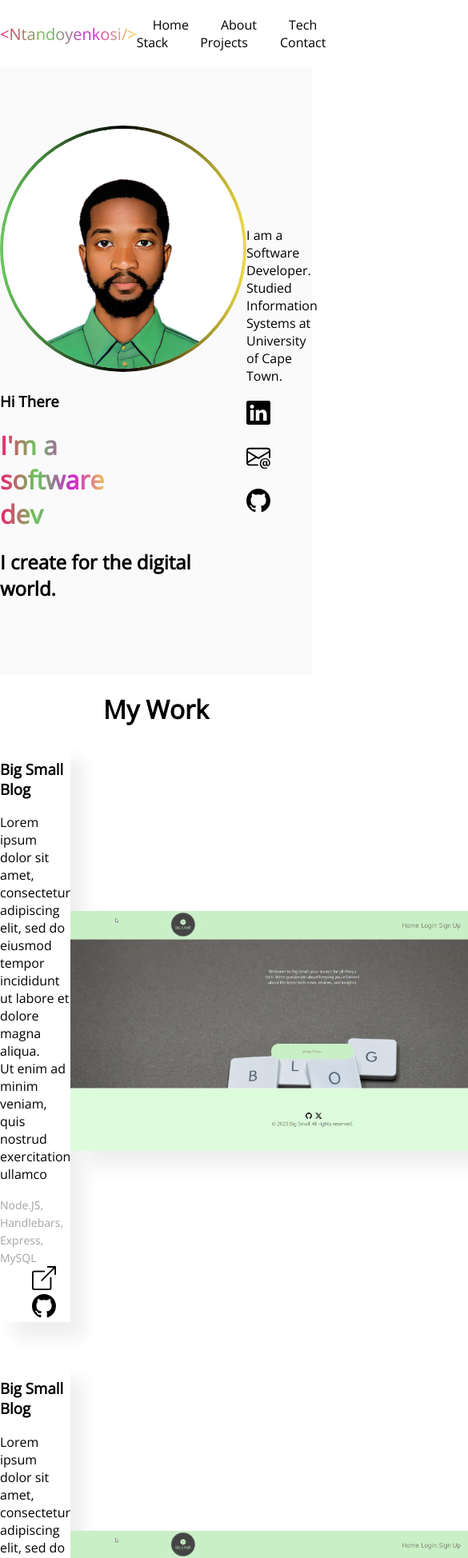
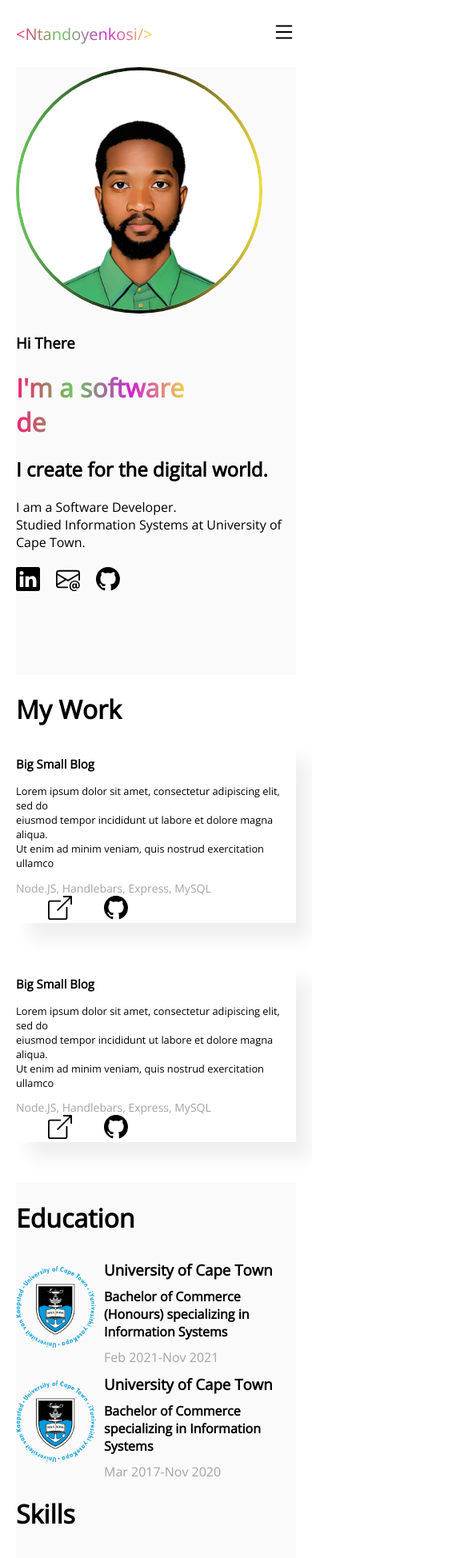
Before and after one commit to ntandoyenkosi1/portfolio, a React (Create React App) app: page / in a window 390 px wide. Shown: the top 1948 px of the page at 80% size, 585 px wide, since content can reach past the window. Built offline with nearby package versions, Linux system fonts and the light colour scheme.

Commit message:
Added responsive web design

```diff
--- a/src/App.js
+++ b/src/App.js
@@ -17,20 +17,33 @@ import HomePage from "./img/homepage.jpg"
 import Arrow from "./components/Arrow"
 import Uct from "./img/uct.png"
 import Typewriter from 'typewriter-effect/dist/core';
-import { useEffect } from "react"
+import { useEffect, useState } from "react"
+import Hamburger from "./img/Hamburger"
+import X from "./img/X"
 
 
 function App() {
-  useEffect(()=>{
+  //const [isMenu, setMenu]=useState<Boolean>(false)
+  function toggleMenu(){
+    document.querySelector('.hamburger-btn').style.display="none"
+    document.querySelector('.x-btn').style.display="inline"
+    document.querySelector('.hamburger').style.display="flex"
+  }
+  function untoggleMenu(){
+    document.querySelector('.hamburger-btn').style.display="inline"
+    document.querySelector('.x-btn').style.display="none"
+    document.querySelector('.hamburger').style.display="none"
+  }
+  useEffect(() => {
     var app = document.getElementById('typer');
 
     var typewriter = new Typewriter(app, {
       loop: false,
-      delay: 75,cursor:" "
+      delay: 75, cursor: " "
     });
 
     typewriter
-    .changeCursor(' ')
+      .changeCursor(' ')
       .typeString('I\'m Ntandoyenkosi')
       .pauseFor(300)
       .deleteChars(19)
@@ -39,12 +52,23 @@ function App() {
       .deleteChars(21)
       .typeString('Ntandoyenkosi')
       .start();
-  },[])
+  }, [])
   return (
     <div className="mouse-tracking">
       <header>
         <div>
           <span className="logo">{`<Ntandoyenkosi/>`}</span>
+        </div>
+        <div className="menu">
+          <span className="hamburger-btn" onClick={()=>toggleMenu()}><Hamburger  /></span>
+          <span className="x-btn" onClick={()=>untoggleMenu()}><X /></span>
+          <div className="hamburger">
+            <a href="/">Home</a>
+            <a href="/">About</a>
+            <a href="/">Tech Stack</a>
+            <a href="/">Projects</a>
+            <a href="/">Contact</a>
+          </div>
         </div>
         <div>
           <a href="/">Home</a>
@@ -53,6 +77,7 @@ function App() {
           <a href="/">Projects</a>
           <a href="/">Contact</a>
         </div>
+
       </header>
       <div className="landing-page">
         <div>
@@ -88,7 +113,7 @@ function App() {
               <a className="github" title="View source code" href="#" target="_blank"><GitHub /></a>
             </div>
             <div>
-              <img src={HomePage} height={300} />
+              <img src={HomePage} />
             </div>
           </div>
           <div className="project">
@@ -101,7 +126,7 @@ function App() {
               <a className="github" title="View source code" href="#" target="_blank"><GitHub /></a>
             </div>
             <div>
-              <img src={HomePage} height={300} />
+              <img src={HomePage} />
             </div>
           </div>
         </div>
@@ -186,9 +211,9 @@ function App() {
           </div>
           <div>
             <div>
-            <a className="linkedin" title="Let's connect on LinkedIn" href="https://www.linkedin.com/in/ntandoyenkosi-mendu/" target="_blank"><LinkedIn /></a>
-            <a className="email" title="Contact me via Email" href="mailto:ntandoyenkosi.mendu@gmail.com" target="_blank"><Email /></a>
-            <a className="github" title="Check out my work on GitHub" href="https://github.com/ntandoyenkosi1" target="_blank"><GitHub /></a>
+              <a className="linkedin" title="Let's connect on LinkedIn" href="https://www.linkedin.com/in/ntandoyenkosi-mendu/" target="_blank"><LinkedIn /></a>
+              <a className="email" title="Contact me via Email" href="mailto:ntandoyenkosi.mendu@gmail.com" target="_blank"><Email /></a>
+              <a className="github" title="Check out my work on GitHub" href="https://github.com/ntandoyenkosi1" target="_blank"><GitHub /></a>
             </div>
           </div>
         </footer>
--- /dev/null
+++ b/src/img/Hamburger.jsx
@@ -0,0 +1,6 @@
+function Hamburger(){
+    return(<svg xmlns="http://www.w3.org/2000/svg" width="30" height="30" fill="currentColor" className="bi bi-list" viewBox="0 0 16 16">
+    <path fillRule="evenodd" d="M2.5 12a.5.5 0 0 1 .5-.5h10a.5.5 0 0 1 0 1H3a.5.5 0 0 1-.5-.5zm0-4a.5.5 0 0 1 .5-.5h10a.5.5 0 0 1 0 1H3a.5.5 0 0 1-.5-.5zm0-4a.5.5 0 0 1 .5-.5h10a.5.5 0 0 1 0 1H3a.5.5 0 0 1-.5-.5z"/>
+  </svg>)
+}
+export default Hamburger
--- /dev/null
+++ b/src/img/X.jsx
@@ -0,0 +1,6 @@
+function X(){
+    return(<svg xmlns="http://www.w3.org/2000/svg" width="30" height="30" fill="currentColor" className="bi bi-x-lg" viewBox="0 0 16 16">
+    <path d="M2.146 2.854a.5.5 0 1 1 .708-.708L8 7.293l5.146-5.147a.5.5 0 0 1 .708.708L8.707 8l5.147 5.146a.5.5 0 0 1-.708.708L8 8.707l-5.146 5.147a.5.5 0 0 1-.708-.708L7.293 8 2.146 2.854Z"/>
+  </svg>)
+}
+export default X
--- a/src/index.css
+++ b/src/index.css
@@ -23,7 +23,7 @@ header {
   height: 10vh;
 }
 
-header>div>a {
+header>div a {
   padding: 20px;
   text-decoration: none;
   color: black;
@@ -67,9 +67,9 @@ header>div>a {
 
 .landing-page {
   height: 90vh;
-  display: flex !important;
-  align-items: center !important;
-  justify-content: space-evenly !important;
+  display: flex;
+  align-items: center;
+  justify-content: space-evenly;
   background-color: #fafafa;
 }
 
@@ -81,15 +81,21 @@ header>div>a {
   text-decoration: none;
   color: black;
 }
-.linkedin:hover{
+
+.linkedin:hover {
   color: #0a66c2;
 }
-.github:hover{
-  color: #928bbb;;
+
+.github:hover {
+  color: #928bbb;
+  ;
 }
-.email:hover, .link:hover{
+
+.email:hover,
+.link:hover {
   color: #dc7676;
 }
+
 .landing-page img {
   background: linear-gradient(white, white) padding-box,
     linear-gradient(to right, #6ac95d, black, #eedd44) border-box;
@@ -117,6 +123,7 @@ header>div>a {
 
 .project img {
   box-shadow: 20px 20px 20px 0px #efefef;
+  width: 45vw;
 }
 
 .project label {
@@ -207,6 +214,7 @@ h1 {
 .education>div {
   display: flex;
   align-items: center;
+  padding-left: 10vw;
 }
 
 .education label {
@@ -222,7 +230,9 @@ h1 {
 .education {
   width: 100vw;
 }
-
+.menu{
+  display: none;
+}
 @keyframes glow {
   from {
     color: black;
@@ -234,34 +244,40 @@ h1 {
     -webkit-background-clip: text;
   }
 }
+
 @keyframes glow-hover {
   from {
     color: black;
   }
 
   to {
-    background: linear-gradient(to right, #6ac95d, #cf23cf, #eedd44,#f32170);
+    background: linear-gradient(to right, #6ac95d, #cf23cf, #eedd44, #f32170);
     -webkit-text-fill-color: transparent;
     -webkit-background-clip: text;
   }
 }
-.logo{
+
+.logo {
   font-size: 20px;
   animation: glow 0s forwards;
 }
-.logo:hover{
+
+.logo:hover {
   font-size: 20px;
   animation: glow-hover 0s forwards;
 }
+
 #typer {
   width: 35vw;
   text-align: left;
   min-height: 44px;
   animation: glow infinite forwards;
 }
+
 #typer:hover {
   animation: glow-hover infinite forwards;
 }
+
 .Typewriter__cursor {
   padding: 0 !important;
   margin: 0 !important;
@@ -271,19 +287,129 @@ footer {
   display: flex;
   justify-content: space-evenly;
 }
-footer > div{
+
+footer>div {
   padding: 10px;
 }
-footer a{
+
+footer a {
   padding-left: 20px;
   color: black;
 }
 
-.education, .skills{
+.education,
+.skills {
   background-color: #fafafa;
 }
 
-.skills>h1{
+.skills>h1 {
   margin-top: 0px;
+  padding-top: 20px;
+}
+.hamburger{
+  display: none;
+}
+.x-btn, .hamburger{
+  display: none;
+}
+
+@media screen and (max-width:1195px) {
+  .work .project div {
+    font-size: 0.8em;
+  }
+}
+
+@media screen and (max-width:764px) {
+  #root {
+    padding: 0px 20px 20px 20px;
+  }
+}
+
+@media screen and (max-width:764px) {
+  header>div>a {
+    padding: 0px 10px 10px 0px;
+  }
+
+  header {
+    justify-content: space-between;
+  }
+
+  footer {
+    justify-content: center;
+  }
+
+  .project {
+    flex-direction: column;
+    align-items: normal;
+  }
+
+  .project>div:last-child {
+    display: none;
+  }
+
+  h1 {
+    text-align: left;
+  }
+}
+
+@media screen and (max-width:573px) {
+  header>div:last-child {
+    display: none;
+  }
+  .menu{
+    display: block;
+  }
+  .hamburger{
+    display: none;
+    flex-direction: column;
+    align-items: center;
+    position: absolute;
+    top: 10vh;
+    background-color: white;
+    right: 0;
+    width: 95vw;
+    height: 35vh;
+    box-shadow: 0px 8px 20px 0px grey;
+  }
+  .hamburger>a{
+    padding: 20px;
+    border-bottom: solid grey 3px;
+    width: 70vw;
+    text-align: center;
+  }
+
+  .landing-page {
+    flex-direction: column;
+    justify-content: flex-start;
+    align-items: normal;
+  }
+
+  #typer {
+    width: 55vw;
+  }
+
+  .education>div {
+    padding-left: 0vw;
+  }
+
+  .tech-stack>div {
+    justify-content: flex-start;
+    flex-direction: column;
+    align-items: center;
+  }
+
+  .tech {
+    padding: 0px;
+    width: 60vw;
+  }
+
+  .progress {
+    transform: scale(3);
+  }
+
+  footer {
     padding-top: 20px;
+    flex-direction: column;
+    align-items: center;
+  }
 }
```
